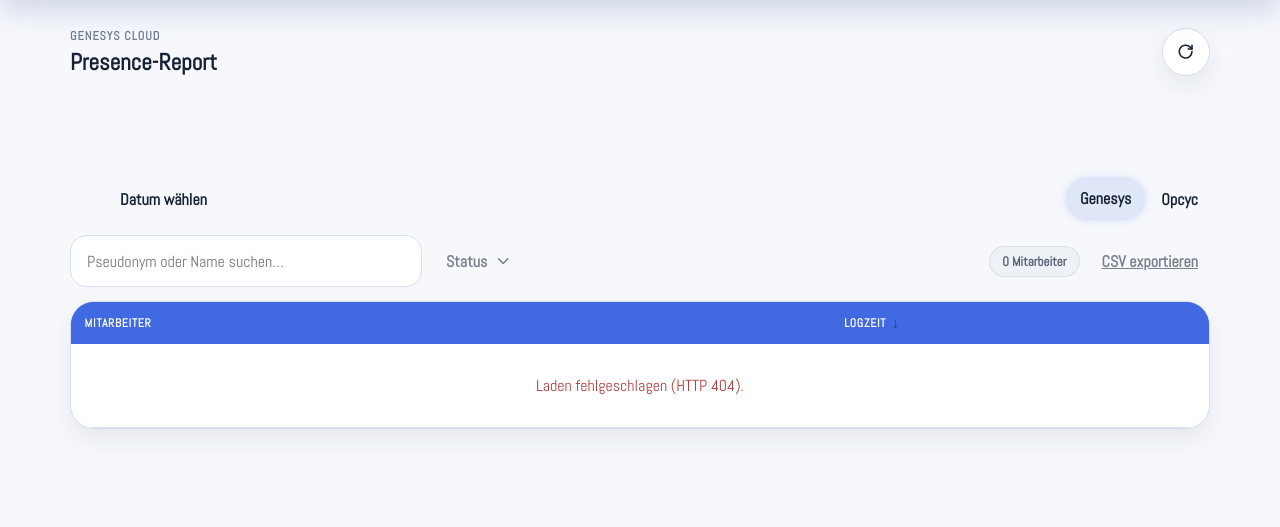
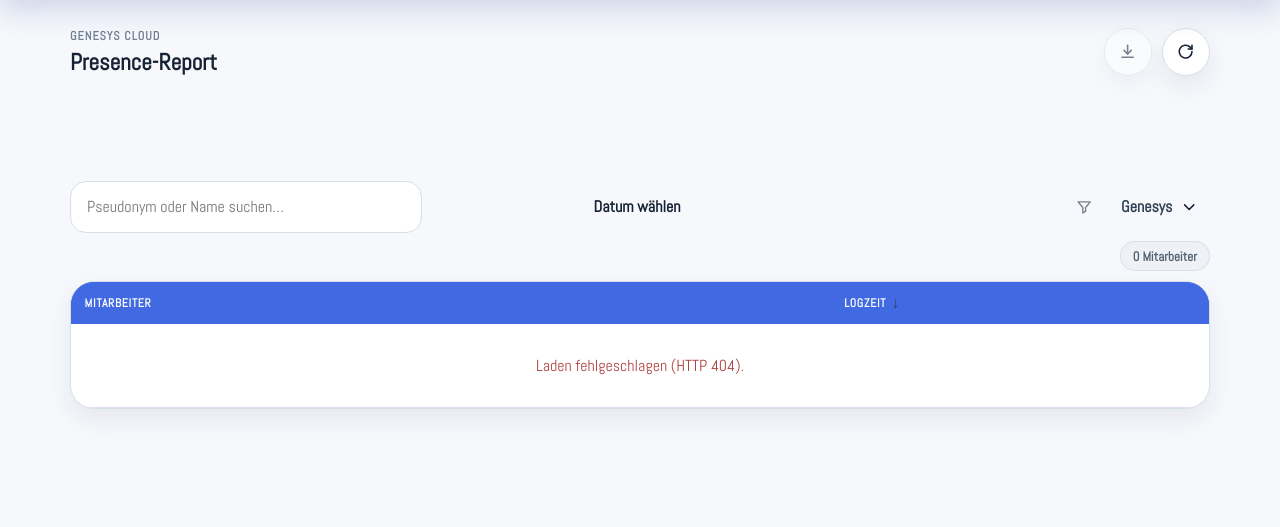
Before and after one commit to tgiabel/iam-system, a Python web app: template app/templates/reports/presence_report.html in a window 1280 px wide. Shown: the part 88-615 px from the top of the page. Run offline with Jinja, Linux system fonts and the light colour scheme; the template is opened without the code that fills it, so the values that code supplies are empty.

Commit message:
feat(presence-report): kompakte Leiste mit Status- und Quellenmenü
Suche links, Tageswahl mittig, Status-Filter und Quelle als Aufklappmenüs;
CSV-Export als Icon neben Neu laden.

Co-Authored-By: Claude Opus 5.5 <noreply@anthropic.com>

```diff
--- a/app/static/css/presence_report.css
+++ b/app/static/css/presence_report.css
@@ -25,7 +25,7 @@
     border: 0;
 }
 
-/* Kopf: Titel links, Neu laden rechts mit „Stand“ darunter. */
+/* Kopf: Titel links, rechts Export und Neu laden mit „Stand“ darunter. */
 .pr-header {
     display: flex;
     justify-content: space-between;
@@ -35,6 +35,12 @@
 
 .pr-heading {
     margin-bottom: 1.25rem;
+}
+
+.pr-header-actions {
+    display: flex;
+    align-items: flex-start;
+    gap: 10px;
 }
 
 .pr-refresh {
@@ -57,6 +63,11 @@
     color: var(--ui-text-strong);
     box-shadow: var(--ui-shadow-sm);
     cursor: pointer;
+}
+
+.pr-icon-btn[aria-disabled="true"] {
+    opacity: 0.55;
+    pointer-events: none;
 }
 
 .pr-icon-btn:disabled {
@@ -155,50 +166,50 @@
     font-size: 0.75rem;
 }
 
-/* Leiste: Datumswahl links, Quelle rechts. */
+/* Leiste: Suche links, Datumswahl mittig, Status und Quelle rechts. */
 .pr-toolbar {
-    display: flex;
-    flex-wrap: wrap;
-    justify-content: space-between;
+    display: grid;
+    grid-template-columns: minmax(0, 1fr) auto minmax(0, 1fr);
     align-items: center;
     gap: 12px 20px;
-    margin-bottom: 16px;
+    margin-bottom: 8px;
 }
 
-.pr-source {
-    display: inline-flex;
-    gap: 6px;
+.pr-toolbar-start,
+.pr-toolbar-end {
+    display: flex;
+    align-items: center;
+    gap: 10px;
+    min-width: 0;
 }
 
-/* Filter: Suche, Statusspalten, Zähler und Export. */
-.pr-filterbar {
-    display: flex;
-    flex-wrap: wrap;
-    align-items: center;
-    gap: 10px 12px;
-    margin-bottom: 14px;
+.pr-toolbar-end {
+    justify-content: flex-end;
+    gap: 6px;
 }
 
 .pr-search {
     flex: 0 1 22rem;
-    min-width: 12rem;
+    min-width: 10rem;
 }
 
-.pr-filtermeta {
-    display: flex;
-    align-items: center;
-    gap: 10px;
-    margin-left: auto;
+.pr-days {
+    flex-wrap: nowrap;
+    justify-content: center;
 }
 
-.pr-filtermeta a[aria-disabled="true"] {
-    opacity: 0.55;
-    pointer-events: none;
+.pr-days .day-picker-days {
+    flex-wrap: nowrap;
+}
+
+/* Trefferzahl rechts über der Tabelle. */
+.pr-table-meta {
+    display: flex;
+    justify-content: flex-end;
+    margin-bottom: 10px;
 }
 
 .pr-columns-menu {
-    left: 0;
-    right: auto;
     max-height: 22rem;
     overflow-y: auto;
 }
@@ -413,8 +424,35 @@
     color: var(--danger-text);
 }
 
-@media (max-width: 700px) {
-    .pr-filtermeta {
-        margin-left: 0;
+/* Schmal: Suche und Menüs oben, Datumswahl darunter. */
+@media (max-width: 900px) {
+    .pr-toolbar {
+        grid-template-columns: minmax(0, 1fr) auto;
+    }
+
+    .pr-days {
+        grid-column: 1 / -1;
+        grid-row: 2;
+        flex-wrap: wrap;
+    }
+
+    .pr-days .day-picker-days {
+        flex-wrap: wrap;
     }
 }
+
+/* Handy: Suche, Menüs und Datumswahl je eine Zeile. */
+@media (max-width: 600px) {
+    .pr-toolbar {
+        grid-template-columns: minmax(0, 1fr);
+    }
+
+    .pr-search {
+        flex: 1 1 8rem;
+        min-width: 0;
+    }
+
+    .pr-days {
+        grid-row: 3;
+    }
+}
--- a/app/templates/reports/presence_report.html
+++ b/app/templates/reports/presence_report.html
@@ -27,11 +27,16 @@
                 <h1 class="ui-section-title">Presence-Report</h1>
             </div>
         </div>
+        <div class="pr-header-actions">
+            <a id="prExport" class="pr-icon-btn" href="#" aria-disabled="true" aria-label="CSV exportieren" title="CSV exportieren">
+                <svg viewBox="0 0 24 24" aria-hidden="true"><path d="M12 4v11"/><path d="M7.5 10.5 12 15l4.5-4.5"/><path d="M5 19h14"/></svg>
+            </a>
             <div class="pr-refresh">
                 <button type="button" id="prReload" class="pr-icon-btn" aria-label="Neu laden" title="Neu laden">
                     <svg viewBox="0 0 24 24" aria-hidden="true"><path d="M20 12a8 8 0 1 1-2.3-5.6L20 8.7"/><path d="M20 4v4.7h-4.7"/></svg>
                 </button>
                 <span id="prLoadedAt" class="pr-loaded-at"></span>
+            </div>
         </div>
     </div>
 
@@ -40,7 +45,11 @@
     </section>
 
     <div class="pr-toolbar">
-        <div id="prDays" class="day-picker" role="group" aria-label="Tag">
+        <div class="pr-toolbar-start">
+            <input type="search" id="prSearch" class="ui-input pr-search" placeholder="Pseudonym oder Name suchen…"
+                   autocomplete="off" aria-label="Mitarbeiter suchen">
+        </div>
+        <div id="prDays" class="day-picker pr-days" role="group" aria-label="Tag">
             <button type="button" class="day-picker-nav is-off" data-day-prev aria-label="Vorheriger Tag" title="Vorheriger Tag">
                 <svg viewBox="0 0 24 24" aria-hidden="true"><path d="M15 6l-6 6 6 6"/></svg>
             </button>
@@ -53,26 +62,32 @@
                 <svg viewBox="0 0 24 24" aria-hidden="true"><path d="M9 6l6 6-6 6"/></svg>
             </button>
         </div>
-        <div id="prSource" class="pr-source" role="group" aria-label="Quelle">
-            <button type="button" class="ui-flat-button" data-source="genesys" aria-pressed="true">Genesys</button>
-            <button type="button" class="ui-flat-button" data-source="opcyc" aria-pressed="false">Opcyc</button>
+        <div class="pr-toolbar-end">
+            <div class="ui-filter-container">
+                <button type="button" id="prColumnsBtn" class="ui-flat-button ui-flat-button--icon" aria-haspopup="true"
+                        aria-expanded="false" aria-controls="prColumnsMenu" aria-label="Status" title="Status">
+                    <svg class="ui-icon" viewBox="0 0 24 24" fill="none" stroke="currentColor" stroke-width="1.8" stroke-linecap="round" stroke-linejoin="round" aria-hidden="true" focusable="false">
+                        <path d="M4 5h16l-6.2 7.4v5.1l-3.6 2v-7.1z"/>
+                    </svg>
+                </button>
+                <div id="prColumnsMenu" class="ui-filter-dropdown pr-columns-menu" role="group" aria-label="Sichtbare Status"></div>
+            </div>
+            <div class="ui-filter-container">
+                <button type="button" id="prSourceBtn" class="ui-flat-button" aria-haspopup="menu" aria-expanded="false"
+                        aria-controls="prSourceMenu" title="Quelle">
+                    <span id="prSourceLabel">Genesys</span>
+                    <svg class="ui-icon" viewBox="0 0 24 24" fill="none" stroke="currentColor" stroke-width="2" stroke-linecap="round" stroke-linejoin="round" aria-hidden="true"><path d="M6 9l6 6 6-6"/></svg>
+                </button>
+                <div id="prSourceMenu" class="ui-filter-dropdown" role="menu" aria-label="Quelle">
+                    <button type="button" role="menuitemradio" data-source="genesys" aria-checked="true">Genesys</button>
+                    <button type="button" role="menuitemradio" data-source="opcyc" aria-checked="false">Opcyc</button>
+                </div>
+            </div>
         </div>
     </div>
 
-    <div class="pr-filterbar">
-        <input type="search" id="prSearch" class="ui-input pr-search" placeholder="Pseudonym oder Name suchen…"
-               autocomplete="off" aria-label="Mitarbeiter suchen">
-        <div class="ui-filter-container">
-            <button type="button" id="prColumnsBtn" class="ui-flat-button" aria-expanded="false" aria-controls="prColumnsMenu">
-                Status
-                <svg class="ui-icon" viewBox="0 0 24 24" fill="none" stroke="currentColor" stroke-width="2" stroke-linecap="round" stroke-linejoin="round" aria-hidden="true"><path d="M6 9l6 6 6-6"/></svg>
-            </button>
-            <div id="prColumnsMenu" class="ui-filter-dropdown pr-columns-menu" role="group" aria-label="Sichtbare Status"></div>
-        </div>
-        <div class="pr-filtermeta">
+    <div class="pr-table-meta">
         <span id="prCount" class="ui-chip ui-chip-neutral">0 Mitarbeiter</span>
-            <a id="prExport" class="ui-flat-button" href="#" aria-disabled="true">CSV exportieren</a>
-        </div>
     </div>
 
     <section class="ui-table-card pr-table-card">
```
Also changed, not shown: app/static/js/reports/presence_report.js (+41 -20 lines). Lines whose indentation alone changed are shown as unchanged.
